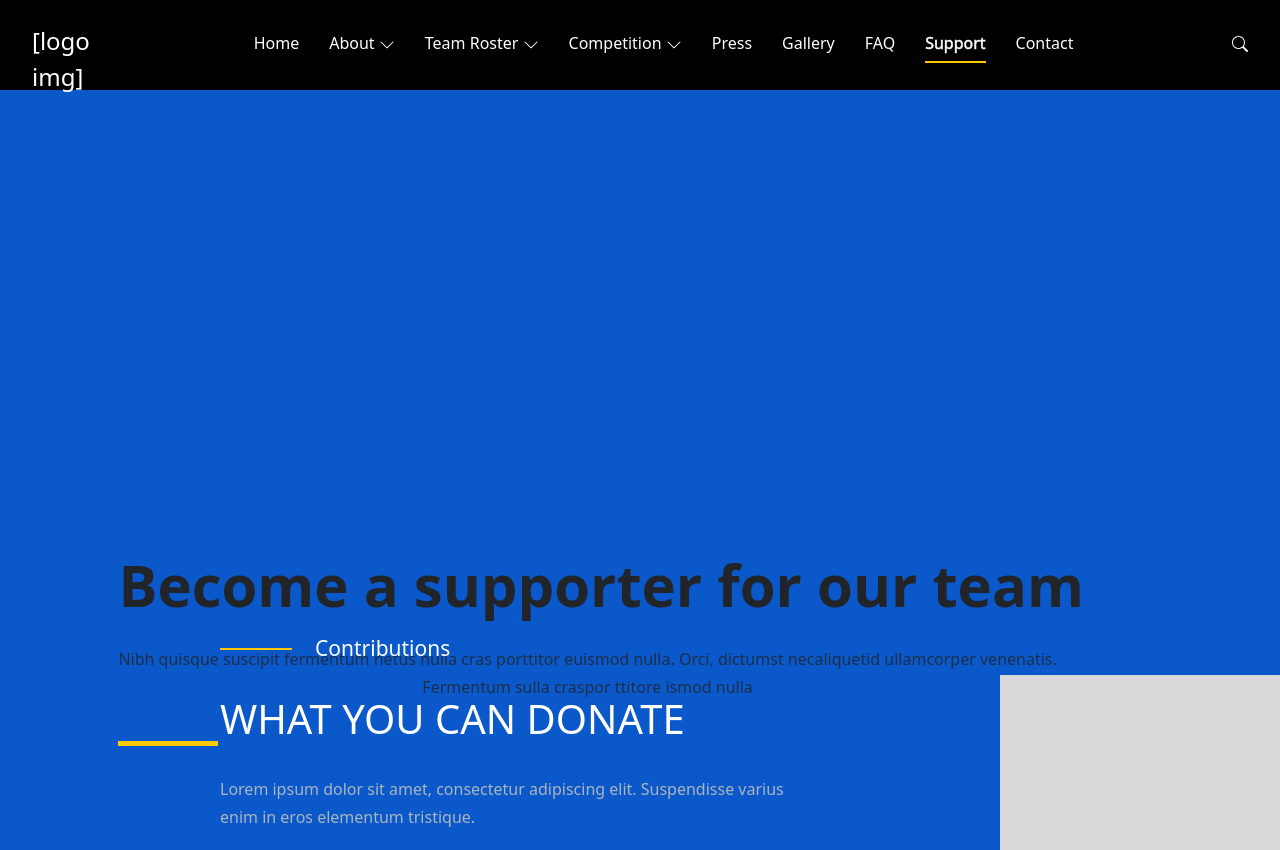
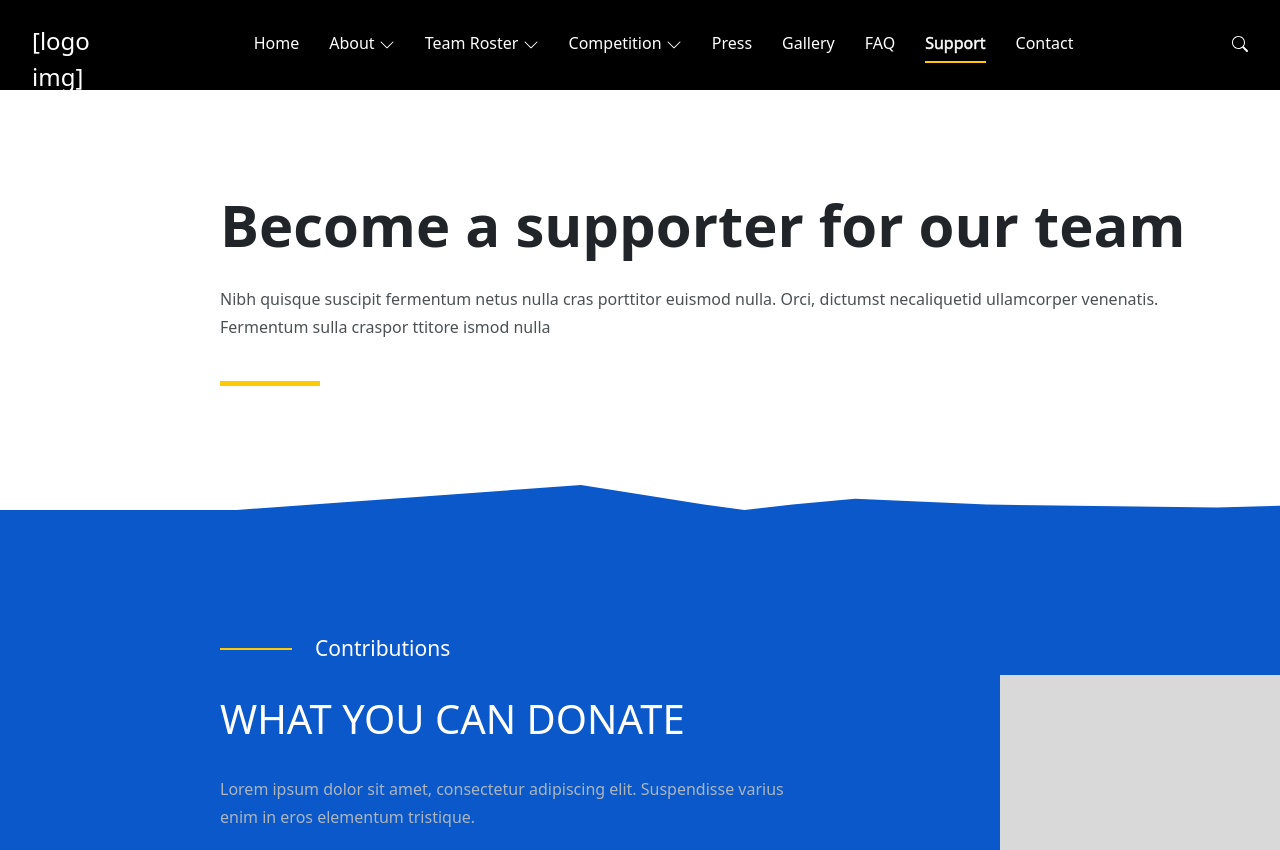
Before and after one commit to SadieNiBu/UXTeam14, a React app in the folder root/frontend/: page /support in a window 1280 px wide. Shown: the top 850 px of the page. Built offline with nearby package versions, Linux system fonts and the light colour scheme; some packages are replaced by stand-ins of ours.

Commit message:
minor css bugs

```diff
--- a/root/frontend/src/components/Footer.js
+++ b/root/frontend/src/components/Footer.js
@@ -27,7 +27,7 @@ export default function Footer () {
                         <CustomLink to="/about">About</CustomLink>
                         <CustomLink to="/about">Benefits</CustomLink>
                         <CustomLink to="/support">Donate</CustomLink>
-                        <CustomLink to="/gallary">Gallary</CustomLink>
+                        <CustomLink to="/gallery">Gallery</CustomLink>
                         <CustomLink to="/roster">Team</CustomLink>
                     </Nav>
                </Col>
--- a/root/frontend/src/pages/Support/Support.css
+++ b/root/frontend/src/pages/Support/Support.css
@@ -3,7 +3,7 @@
     height: 3000px;
 }
 
-.header {
+.support_header {
     height: 420px;
 }
 
--- a/root/frontend/src/pages/Support/Support.js
+++ b/root/frontend/src/pages/Support/Support.js
@@ -11,7 +11,7 @@ const Support = () => {
   return (
     <body className='support_body'>
     <Container>
-      <Row className='header'>
+      <Row className='support_header'>
         <Col>
           <div className='header_title'>
             <h3>Become a supporter for our team</h3>
```
